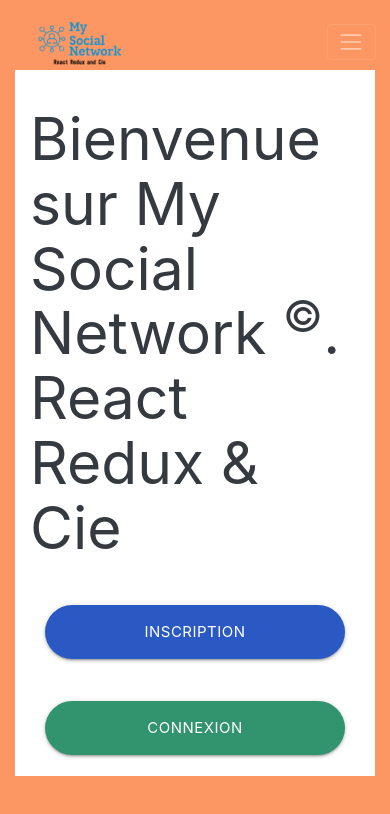
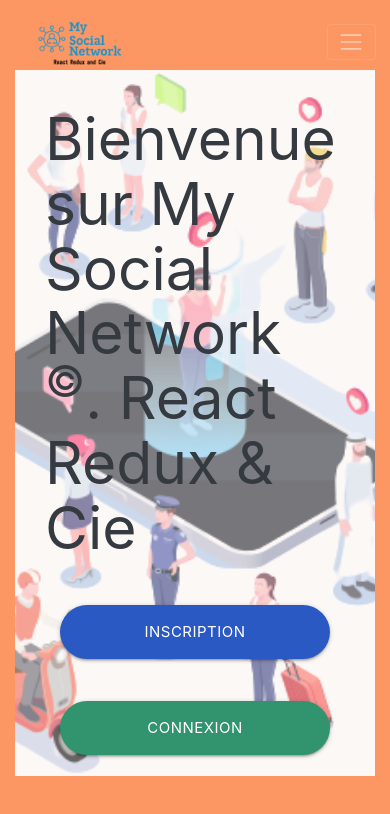
Before and after one commit to antoine-tech/social-network, a React (Create React App) app: page / in a window 390 px wide. Shown: the top 814 px of the page. Built offline with nearby package versions, Linux system fonts and the light colour scheme; no server answers.

Commit message:
adding public wall on home

```diff
--- a/src/assets/styles/main.scss
+++ b/src/assets/styles/main.scss
@@ -354,3 +354,16 @@ i {
         justify-content: center;
     }
 }
+
+#home-title-container{
+    background-image: url(../img/home_illustration.png);
+    background-size: cover;
+    background-position: center;
+    background-repeat: no-repeat;
+}
+
+.overlay-light{
+    background-color: rgba(241, 233, 227, 0.33);
+    height: 100%;
+    width:100%;
+}
--- a/src/components/CardPost/index.jsx
+++ b/src/components/CardPost/index.jsx
@@ -11,19 +11,17 @@ import mySocialNetworkLogo from "../../assets/img/my_social_network_logo.png";
 import mapStateToProps from "../../store/mapperCurrentUser"
 
 
-const mapDispatchToProps = (dispatch) =>
-{
+const mapDispatchToProps = (dispatch) => {
     return {
-        deletePost:(id)=>dispatch(ActionDispatch.asncdDeletePost(id)),
-        updateLike:(idPost, current_user)=>dispatch(ActionDispatch.asncUpdateLike(idPost, current_user))
+        deletePost: (id) => dispatch(ActionDispatch.asncdDeletePost(id)),
+        updateLike: (idPost, current_user) => dispatch(ActionDispatch.asncUpdateLike(idPost, current_user))
     }
 }
 
-const CardPost = ({likes, author, text, created_at, updated_at, current_user, id, deletePost, updateLike }) => {
+const CardPost = ({ likes, author, text, created_at, updated_at, current_user, id, deletePost, updateLike }) => {
 
 
-    const handleLike = (id, current_user) =>
-    {
+    const handleLike = (id, current_user) => {
         updateLike(id, current_user)
     }
 
@@ -45,7 +43,7 @@ const CardPost = ({likes, author, text, created_at, updated_at, current_user, id
 
                 <div className="col-6 col-lg-3">
 
-                    <h5><Link to={`/users/${author.username}`}>{author.username}</Link></h5>
+                    <h5><Link to={`/users/${author?.username}`}>{author?.username}</Link></h5>
 
                 </div>
 
@@ -72,16 +70,21 @@ const CardPost = ({likes, author, text, created_at, updated_at, current_user, id
 
 
 
-            <div className="row col-12 d-flex justify-content-end like-and-share">
+            {
+                author &&
+                (
+                    <div className="row col-12 d-flex justify-content-end like-and-share">
 
-                <i class={`${likes?.length > 0 && "text-danger"} far fa-heart fa-lg mr-4 row `} onClick={()=>handleLike(id, current_user)}><p className="ml-2">{likes?.length}</p></i>
-                <i className="fas fa-search-plus fa-lg mr-4"></i>
+                        <i class={`${likes?.length > 0 && "text-danger"} far fa-heart fa-lg mr-4 row `} onClick={() => handleLike(id, current_user)}><p className="ml-2">{likes?.length}</p></i>
+                        <i className="fas fa-search-plus fa-lg mr-4"></i>
 
-                {
-                    current_user.id === author.id && <i className="far fa-trash-alt fa-lg" onClick={()=>deletePost(id)}></i>
-                }
+                        {
+                            current_user.id === author.id && <i className="far fa-trash-alt fa-lg" onClick={() => deletePost(id)}></i>
+                        }
 
-            </div>
+                    </div>
+                )
+            }
 
 
         </div>
--- a/src/components/Feed/index.jsx
+++ b/src/components/Feed/index.jsx
@@ -2,40 +2,41 @@ import React, { useEffect } from "react";
 import { connect } from "react-redux";
 import CardPost from "../CardPost";
 import * as actionDispatch from "../../store/actions"
+import * as userHelper from "../../helpers/currentUser"
 
 // method to access posts state in store
 const mapStateToProps = (state) => {
     return {
         posts: state.posts,
-        modal_post_creation_open_state: state.modal_post_creation_open_state
+        modal_post_creation_open_state: state.modal_post_creation_open_state,
+        current_user: state.current_user
     }
 }
 
 // Method to dispatch action to update store
 const mapDispatchToProps = (dispatch) => {
     return {
-        loadPosts: (currentPostNumber = 0) => dispatch(
-            actionDispatch.asncLoadPosts(currentPostNumber)
+        loadPosts: (current_user, currentPostNumber = 0) => dispatch(
+            actionDispatch.asncLoadPosts(currentPostNumber, current_user)
         ),
         loadMorePosts: (currentPostNumber) => dispatch(
             actionDispatch.asncLoadMorePosts(currentPostNumber)
         ),
-        toogleModal: (value) => { dispatch({ type: "CHANGE_MODAL_OPEN_STATE", payload:value }) }
+        toogleModal: (value) => { dispatch({ type: "CHANGE_MODAL_OPEN_STATE", payload: value }) }
     }
 }
 
-const Feed = ({ posts, loadPosts, loadMorePosts, toogleModal, modal_post_creation_open_state }) => {
+const Feed = ({classesStyles, posts, loadPosts, loadMorePosts, toogleModal, modal_post_creation_open_state, current_user }) => {
 
 
     // USE EFFECT TARGETING ON COMPONENT WILL MOUNT LIFECYCLE HOOK
     // PASSING loadPOST as array dependency as reference wont change over time
     useEffect(() => {
 
-
-        loadPosts()
+        loadPosts(current_user)
 
 
-    }, [loadPosts])
+    }, [loadPosts, current_user])
 
 
     const handleClick = (event) => {
@@ -44,8 +45,7 @@ const Feed = ({ posts, loadPosts, loadMorePosts, toogleModal, modal_post_creatio
         loadMorePosts(postNumber);
     }
 
-    const openModal = (event) =>
-    {
+    const openModal = (event) => {
         event.preventDefault();
 
         toogleModal(!modal_post_creation_open_state);
@@ -55,18 +55,25 @@ const Feed = ({ posts, loadPosts, loadMorePosts, toogleModal, modal_post_creatio
 
     return (
 
-        <div className="col-12 col-lg-6" id="feed-container">
+        <div className={classesStyles.join(' ')} id="feed-container">
 
 
             {
                 posts.length > 0 &&
                 (
-                    <div className="overflow-auto">
+                    <div className="overflow-auto col-12">
 
                         {
-                            posts.map( (e) => {
-                                let {likes, id, created_at, updated_at, user, text } = e;
-                                return <CardPost likes={likes} key={id} id={id} author={user} text={text} created_at={created_at} updated_at={updated_at} />
+                            posts.map((e) => {
+                                let { likes, id, created_at, updated_at, user, text } = e;
+                                if (userHelper.isUserLoggedInStore(current_user)) {
+                                    return <CardPost likes={likes} key={id} id={id} author={user} text={text} created_at={created_at} updated_at={updated_at} />
+                                }
+
+                                else {
+
+                                    return <CardPost key={id} id={id} text={text} created_at={created_at} updated_at={updated_at} />
+                                }
                             })
                         }
 
@@ -95,7 +102,7 @@ const Feed = ({ posts, loadPosts, loadMorePosts, toogleModal, modal_post_creatio
 
                         (
 
-                            <button onClick={handleClick} className="btn-secondary-color waves-effect waves-light btn-large col-md-4 col-12 btn-rounded m-4">VOIR <sup>+</sup></button>
+                            userHelper.isUserLoggedInStore(current_user) && <button onClick={handleClick} className="btn-secondary-color waves-effect waves-light btn-large col-md-4 col-12 btn-rounded m-4">VOIR <sup>+</sup></button>
 
 
                         )
--- a/src/components/Wall/index.jsx
+++ b/src/components/Wall/index.jsx
@@ -45,7 +45,7 @@ const Wall = ({ toogleModal, modal_post_creation_open_state}) => {
 
                 </div>
 
-                <Feed />
+                <Feed classesStyles={["col-12", "col-lg-6"]}  />
 
 
                 <div className="d-none d-lg-block col-lg-3">
--- a/src/components/views/Home/index.jsx
+++ b/src/components/views/Home/index.jsx
@@ -1,6 +1,7 @@
 import React from "react"
 import imageHome from "../../../assets/img/home_illustration.png";
 import { Link } from "react-router-dom"
+import Feed from "../../Feed";
 
 const Home = () => {
     return (
@@ -9,8 +10,9 @@ const Home = () => {
 
         <div className="container-fluid full-screen d-flex justify-content-center align-items-center text-white bg-primary-color">
 
-            <div className="row col-12 bg-white d-flex justify-content-center align-items-center p-0" style={{ minHeight: "80vh" }}>
+            <div className="row col-12 bg-white p-0" style={{ minHeight: "80vh" }} id="home-title-container">
 
+                <div className="overlay-light row col-12  d-flex justify-content-center align-items-center">
 
                     <div className="col-12 col-md-6">
 
@@ -34,12 +36,13 @@ const Home = () => {
                     <div className="d-none d-md-flex col-md-6 p-0 justify-content-center align-items-center">
 
 
-                    <img src={imageHome} className="img-fluid" alt="home illustration" />
+                        <Feed classesStyles={["col-9", "d-flex", "align-items-center"]} />
 
 
                     </div>
 
 
+                </div>
 
             </div>
 
--- a/src/helpers/currentUser.js
+++ b/src/helpers/currentUser.js
@@ -1,7 +1,12 @@
 import Cookies from "js-cookie";
 // METHOD TO HELP CHECKING IF USER IS LOGGED OR NOT BY CHECKING IF KEY current_user of REDUX STORE IS NOT AN EMPTY OBJECT
 export const isUserLoggedIn = (current_user) => {
-    //return Object.keys(current_user).length > 0;
 
     return Cookies.get("current_user") !== undefined
 }
+
+export const isUserLoggedInStore = (current_user) =>
+{
+    return Object.keys(current_user).length > 0;
+
+}
--- a/src/store/actions.js
+++ b/src/store/actions.js
@@ -203,12 +203,14 @@ export const asncEditUser = (userDatas, userId) => {
 
 
 
-export const asncLoadPosts = (currentPostNumber) => {
+export const asncLoadPosts = (currentPostNumber, current_user) => {
     return async (dispatch) => {
 
         let jwt_token = Cookies.get("jwt");
 
         let response = await API_ENGINE.find(`/posts?_start=${currentPostNumber}&_limit=10&_sort=created_at:desc`, true, jwt_token);
+
+        if (Object.keys(current_user).length > 0) {
 
             let postLikes = response.map(async (e) => {
 
@@ -224,6 +226,7 @@ export const asncLoadPosts = (currentPostNumber) => {
             response = await Promise.all(postLikes);
 
 
+        }
         if (response.length > 0) {
 
             dispatch(
```
Lines whose indentation alone changed are shown as unchanged.
